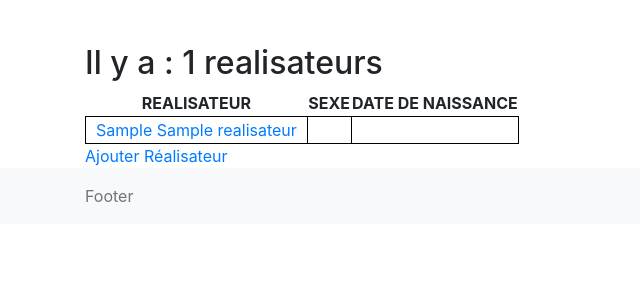
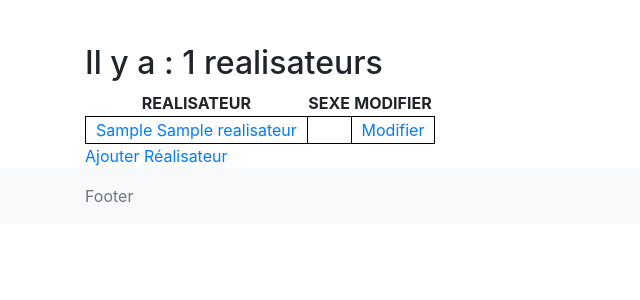
Before and after one commit to AlexisBoulange/Cinema, a PHP site: page /index.php?action=listReal in a window 1280 px wide. Shown: the part 56-356 px from the top of the page, without its empty margins (0-640 px from the left). Run offline with PHP 8.4, Linux system fonts and the light colour scheme; tables that the repository leaves empty or names only in its code hold one stand-in row (values such as "Sample post"); data that the repository does not hold is empty.

Commit message:
Update listReal.php

```diff
--- a/views/realisateur/listReal.php
+++ b/views/realisateur/listReal.php
@@ -13,7 +13,7 @@ ob_start();
         <tr>
             <th>REALISATEUR</th>
             <th>SEXE</th>
-            <th>DATE DE NAISSANCE</th>
+            <th>MODIFIER</th>
         </tr>
     </thead>
     <tbody>
@@ -21,7 +21,8 @@ ob_start();
             while($real = $reals->fetch()){
                 echo "<tr><td><a href='index.php?action=detailReal&id=".$real["realisateur_id"]."'>" .$real["realisateur"]."</td>";
                 echo "<td>". $real["sexe"]."</td>";
-                echo "<td>". $real["date_naissance"]."</td>";
+                echo "<td><a href='index.php?action=editReal&id=".$real["realisateur_id"]."'>Modifier</td></tr>";
+
             }
         ?>
     </tbody>
```
